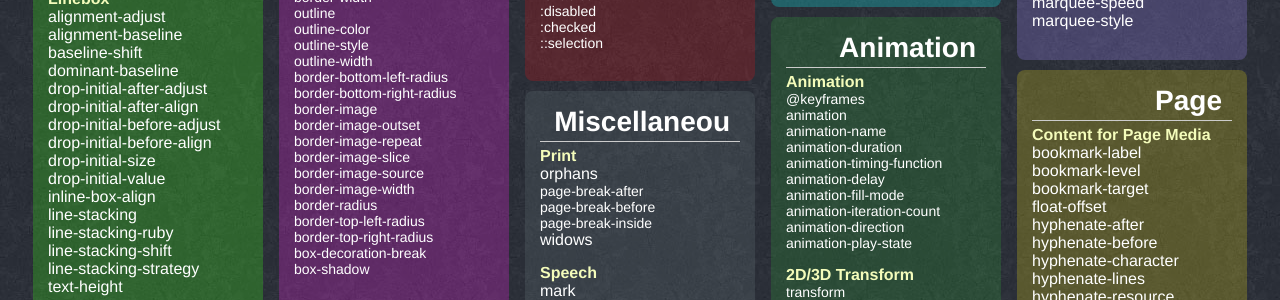
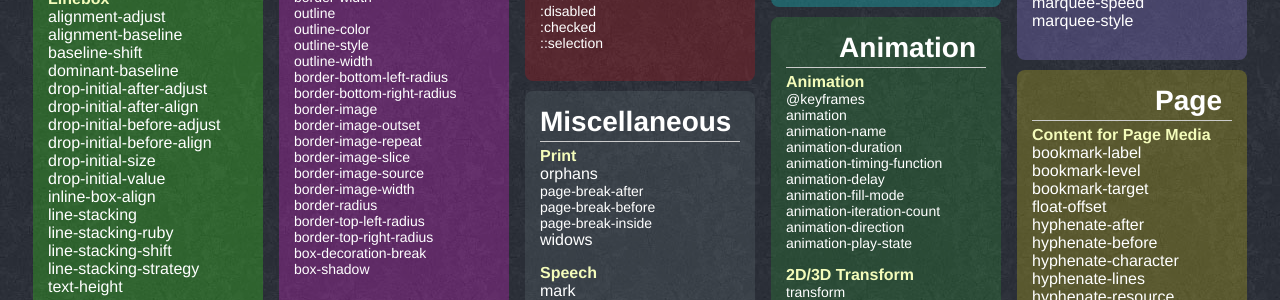
Before and after one commit to code9media/overthecs.github.io, a Jekyll site: the page built from _posts/detail/2012-07-01-css.html, in a window 1280 px wide and 900 px high, scrolled down 640 px. Shown: the part 154-454 px from the top of the window. Built offline with Jekyll 4.4.1, drawn with Linux system fonts in a browser that asks for light colours; Markdown is read by kramdown in place of the engine named in the settings; comment, search, counter and statistics services are not loaded.

Commit message:
typo/missing-s-on-miscellaneous
typo: missing s on Miscellaneous

```diff
--- a/_posts/detail/2012-07-01-css.html
+++ b/_posts/detail/2012-07-01-css.html
@@ -439,7 +439,7 @@ title:     CSS Cheat Sheet
     </div>
 
     <div class="board">
-        <h2 class="board-title">Miscellaneou</h2>
+        <h2 class="board-title">Miscellaneous</h2>
         <div class="board-card">
             <h3 class="board-card-title">Print</h3>
             <ul>
```
